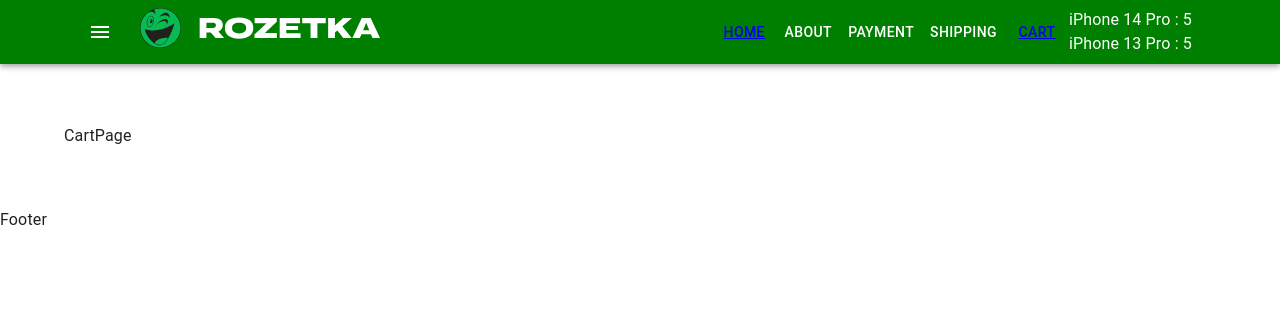
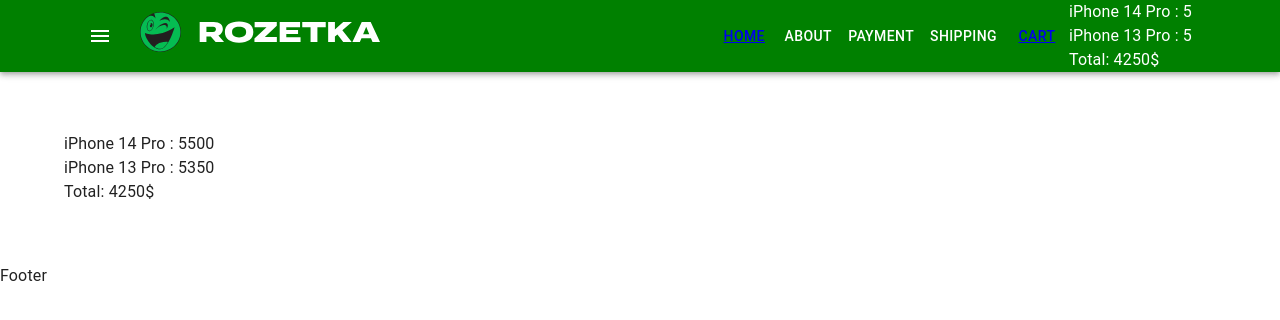
Before and after one commit to KDaniyil/React-shop-project, a React (Create React App) app: page /cart in a window 1280 px wide. Shown: the top 320 px of the page. Built offline with nearby package versions, Linux system fonts and the light colour scheme.

Commit message:
add cartTotal

```diff
--- a/src/components/CartHeader/CartHeader.tsx
+++ b/src/components/CartHeader/CartHeader.tsx
@@ -1,3 +1,4 @@
+import CartTotal from 'components/CartTotal/CartTotal'
 import { ProductsInCart } from 'container/App/App'
 import productsArray, { getProductsObject, Product } from 'utils/productsArray'
 type Props = {
@@ -18,6 +19,7 @@
                     {productsInCart[parseInt(productId)]}
                 </div>
             ))}
+            <CartTotal productsInCart={productsInCart} />
         </div>
     )
 }
--- /dev/null
+++ b/src/components/CartTotal/CartTotal.tsx
@@ -0,0 +1,29 @@
+import { ProductsInCart } from 'container/App/App'
+import productsArray, { getProductsObject, Product } from 'utils/productsArray'
+
+type Props = {
+    productsInCart: ProductsInCart
+    productsObject?: {
+        [id: number]: Product
+    }
+}
+const CartTotal = ({
+    productsInCart,
+    productsObject = getProductsObject(productsArray),
+}: Props) => {
+    return (
+        <div>
+            {' '}
+            Total:{' '}
+            {Object.keys(productsInCart).reduce(
+                (total, productId) =>
+                    total +
+                    productsObject[parseInt(productId)].price *
+                        productsInCart[parseInt(productId)],
+                0
+            )}
+            ${' '}
+        </div>
+    )
+}
+export default CartTotal
--- a/src/components/ProductsList/ProductsListItem.tsx
+++ b/src/components/ProductsList/ProductsListItem.tsx
@@ -34,7 +34,7 @@
         setCount((prevState) => prevState + 1)
     }
     const onDecrement = () => {
-        setCount((prevState) => prevState + 1)
+        setCount((prevState) => prevState - 1)
     }
     return (
         <Card variant="outlined">
--- a/src/container/App/App.tsx
+++ b/src/container/App/App.tsx
@@ -35,7 +35,10 @@
                         path="/"
                         element={<Home addProductToCart={addProductToCart} />}
                     />
-                    <Route path="cart" element={<CartPage />} />
+                    <Route
+                        path="cart"
+                        element={<CartPage productsInCart={productsInCart} />}
+                    />
                 </Routes>
             </Container>
             <Footer />
--- a/src/pages/Cart/CartPage.tsx
+++ b/src/pages/Cart/CartPage.tsx
@@ -1,5 +1,30 @@
-type Props = {}
-const CartPage = (props: Props) => {
-    return <div>CartPage</div>
+import CartTotal from 'components/CartTotal/CartTotal'
+import { ProductsInCart } from 'container/App/App'
+import productsArray, { getProductsObject, Product } from 'utils/productsArray'
+
+type Props = {
+    productsInCart: ProductsInCart
+    productsObject?: {
+        [id: number]: Product
+    }
+}
+const CartPage = ({
+    productsInCart,
+    productsObject = getProductsObject(productsArray),
+}: Props) => {
+    return (
+        <div>
+            <div>
+                {Object.keys(productsInCart).map((productId) => (
+                    <div key={productId}>
+                        {productsObject[parseInt(productId)].title} :{' '}
+                        {productsInCart[parseInt(productId)]}
+                        {productsObject[parseInt(productId)].price}
+                    </div>
+                ))}
+            </div>
+            <CartTotal productsInCart={productsInCart} />
+        </div>
+    )
 }
 export default CartPage
```
